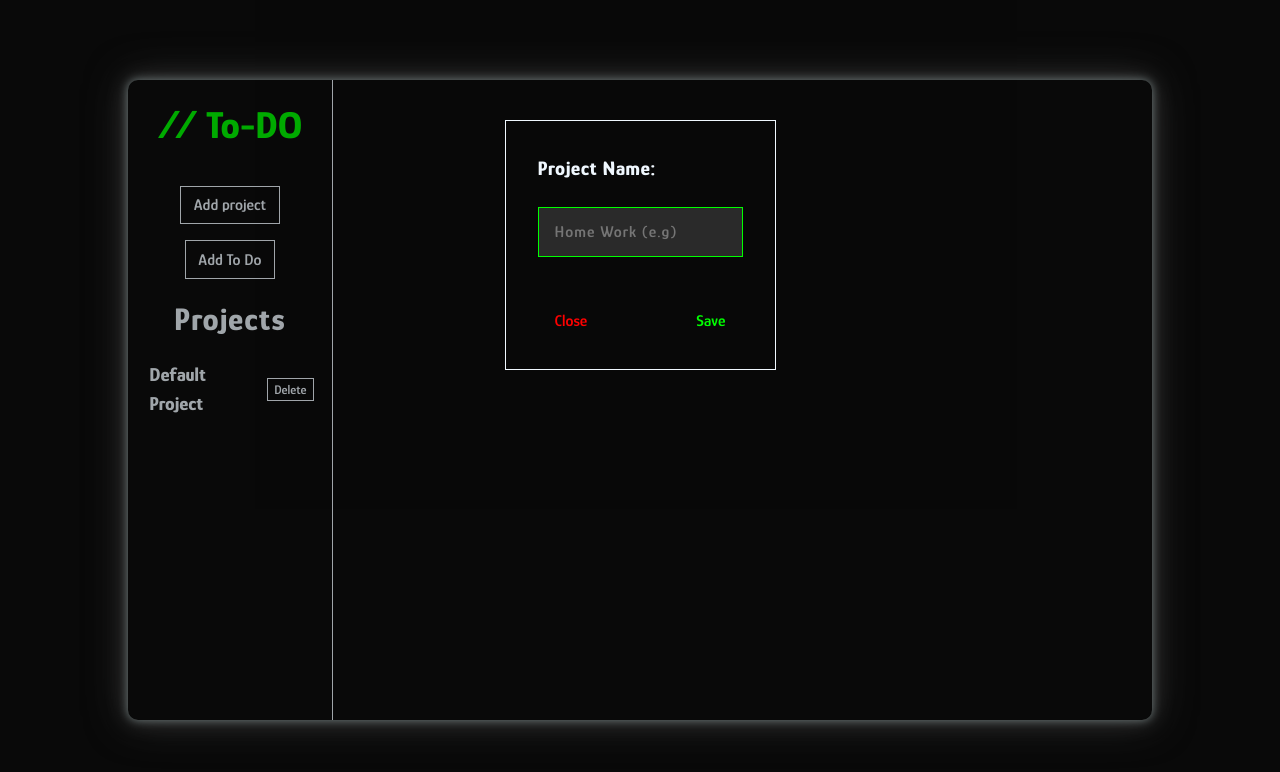
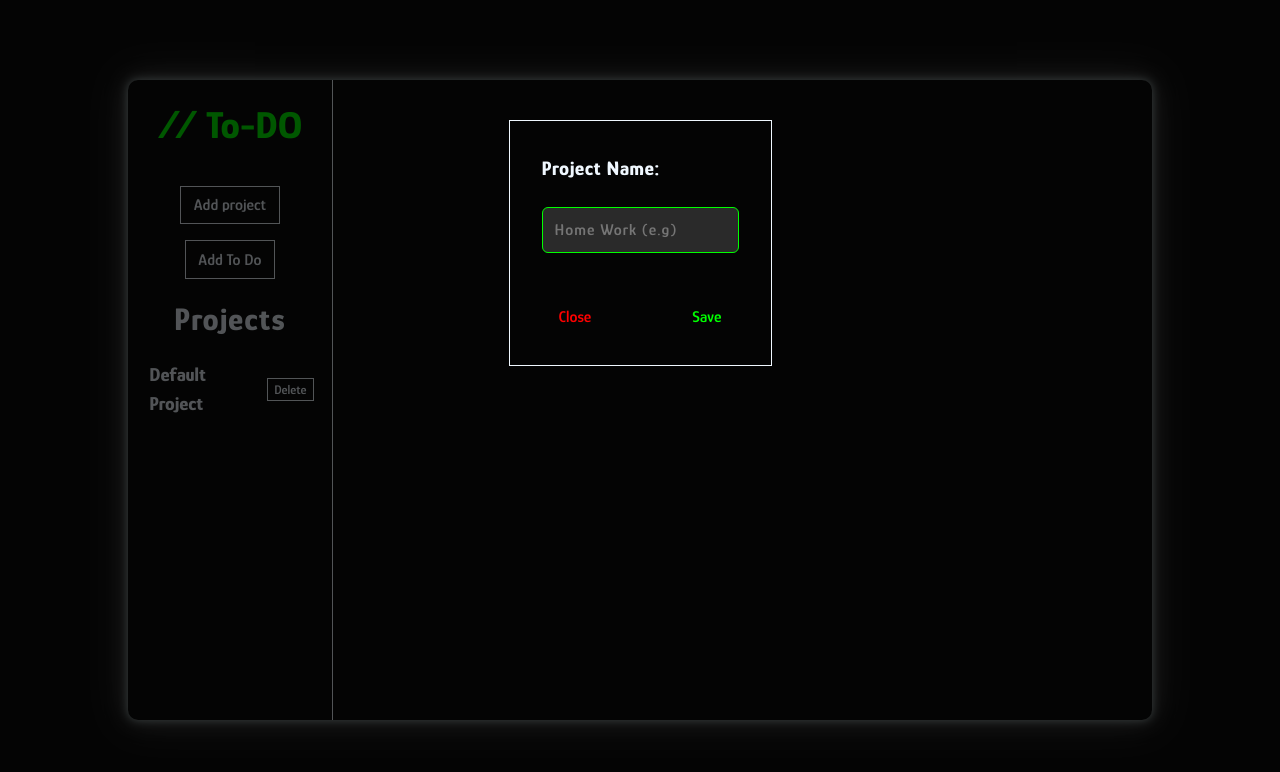
Before and after one commit to maqboolwebdev-stack/To-Do, a website built with webpack: page src/template.html in a window 1280 px wide. Both pictures are taken after a click on the button "Add project". Built offline with nearby package versions, Linux system fonts and the light colour scheme.

Commit message:
Add border radius to project dialog input

```diff
--- a/src/styles/project-dialog.css
+++ b/src/styles/project-dialog.css
@@ -9,7 +9,7 @@
 }
 
 dialog::backdrop {
-  background-color: rgba(0, 0, 0, 0.334);
+  background-color: rgba(0, 0, 0, 0.66);
 }
 
 .dialog-heading {
@@ -21,7 +21,7 @@ dialog::backdrop {
 }
 
 .project-input {
-  padding: 0.75rem 1rem;
+  padding: .625rem .75rem;
   background: #2a2a2a;
   border: 1px solid #3a3a3a;
   color: aliceblue;
@@ -29,6 +29,7 @@ dialog::backdrop {
   outline: none;
   transition: all 0.3s ease;
   letter-spacing: 1px;
+  border-radius: 6px;
 }
 
 .project-input:focus {
```
